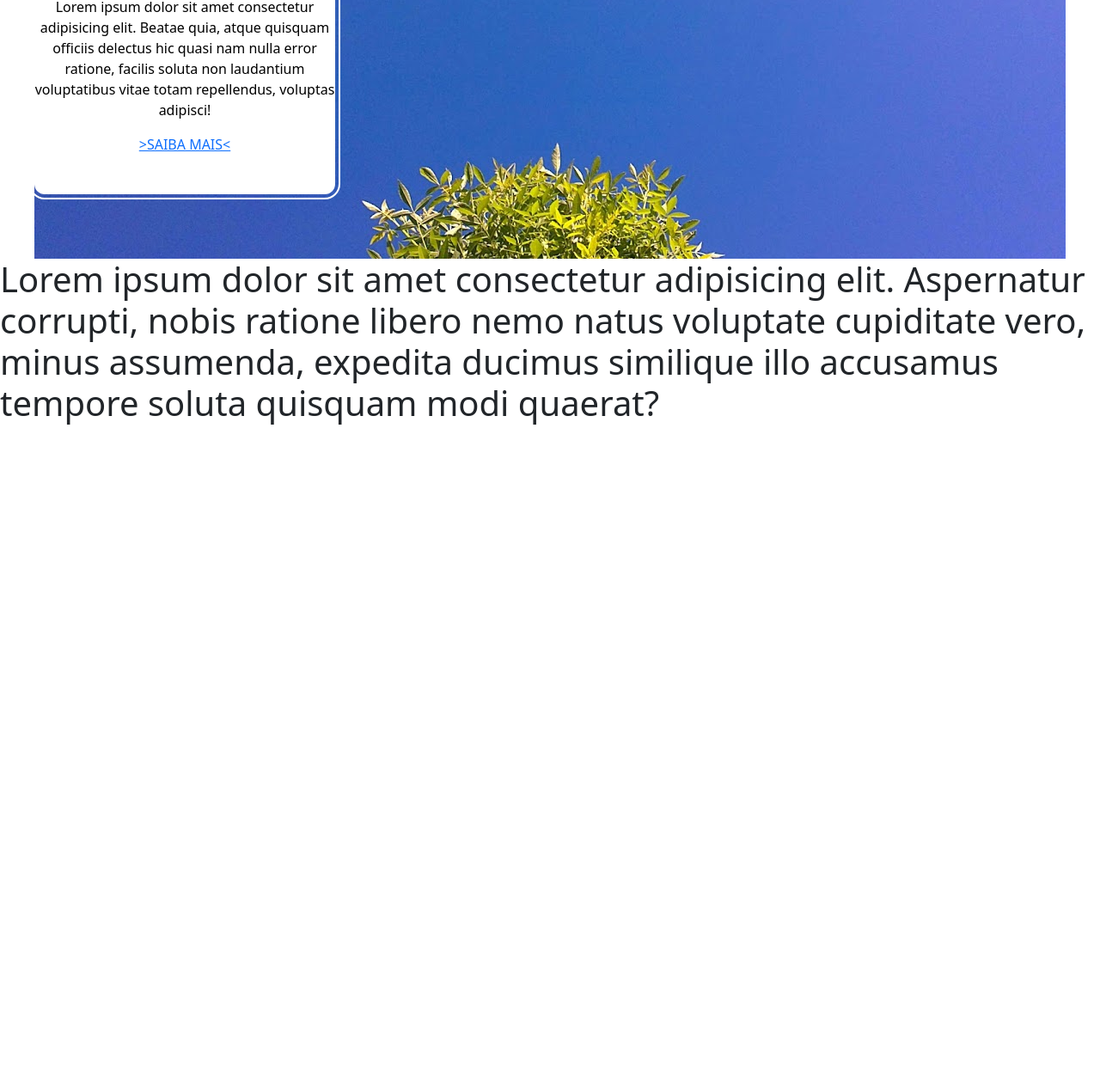
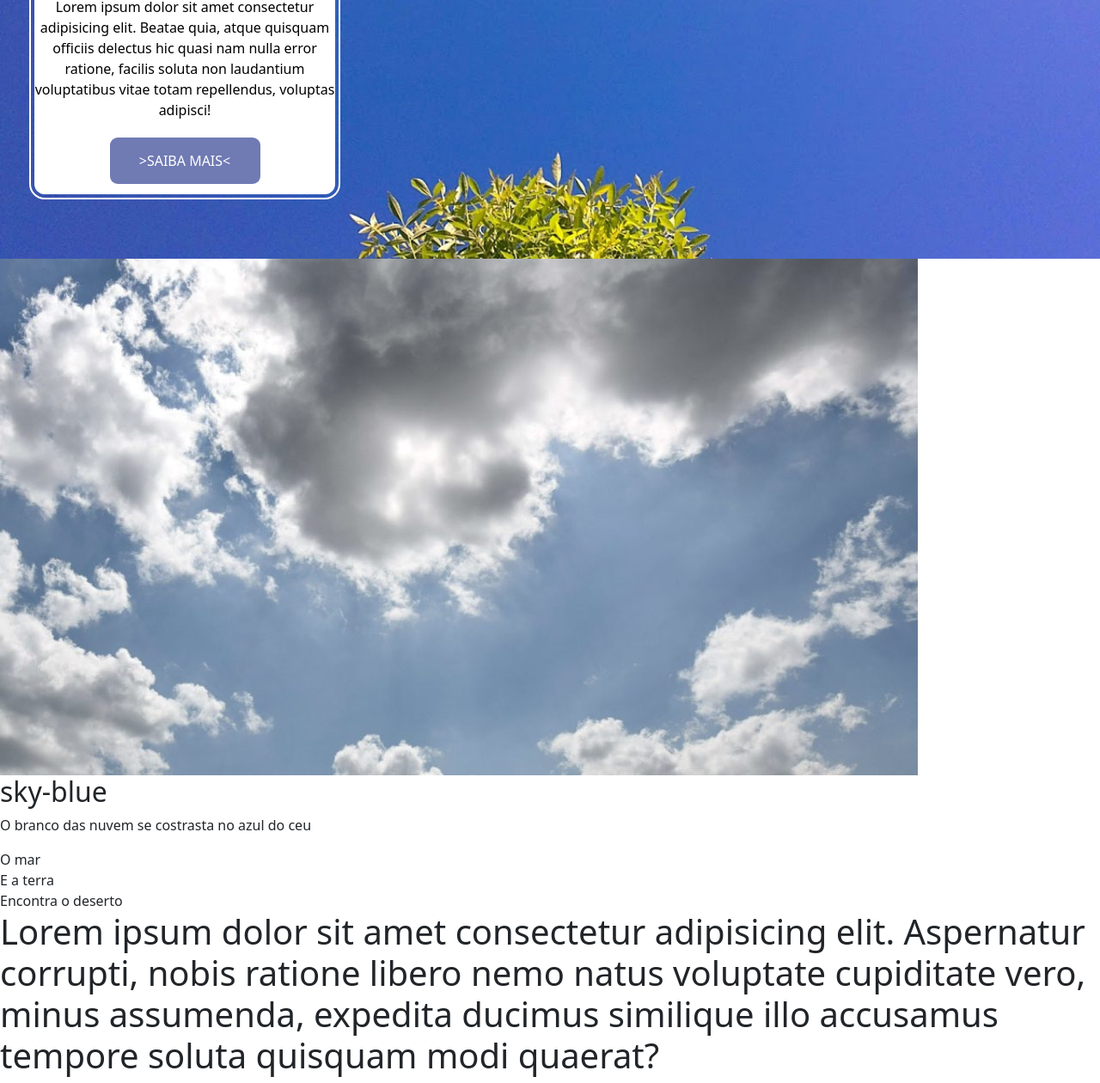
Before and after one commit to Code-Neto/Primavera-verao, a plain HTML site: page index.html in a window 1280 px wide. Shown: the part 299-1559 px from the top of the page at 86% size. Before the commit the page ends 800 px from the top, so only its background shows below. Drawn offline with nearby package versions, Linux system fonts and the light colour scheme.

Commit message:
subindo codigo

```diff
--- a/estilo.css
+++ b/estilo.css
@@ -56,7 +56,8 @@
 .sobre .informacaoSimplesVisual{
     display: flex;
     justify-content: space-between;
-    background: url(./img/R\ \(1\).jpg) center center no-repeat ;
+    background: url(./img/R\ \(1\).jpg) center center no-repeat;
+    background-size: cover;
     width: 100%;
     height: 100%;
 }
@@ -78,7 +79,26 @@
     size: 25;
 }
 
+.sobre .informacaoSimplesVisual .infoComImagen p{
+    margin-bottom: 20px;
+    display: block;
+}
+
 .sobre .informacaoSimplesVisual .infoComImagen a{
+    width: 175px;
     padding: 15px;
     cursor: pointer;
+    background-color: #707ab3;
+    color: #ffff;
+    border-radius: 9px;
+    display: block;
+    margin: 0 auto;
+    text-decoration: none;
+    font-weight: 400;
 }
+
+.sobre .informacaoSimplesVisual .infoComImagen a:hover{
+    margin-left: 85px;
+    box-shadow: 5px 5px 0px 0px #252a36;
+    transition: 0.5s;
+}
--- a/index.html
+++ b/index.html
@@ -36,14 +36,23 @@
                     Lorem ipsum dolor sit amet consectetur adipisicing elit. Beatae quia, atque quisquam officiis delectus hic quasi nam nulla error ratione, facilis soluta non laudantium voluptatibus vitae totam repellendus, voluptas adipisci!
                 </p>
 
-                <a href="#"> >SAIBA MAIS< </a>
+                <a href="./html/saibamais.html"  target="_blank" id="saibaMais"> >SAIBA MAIS< </a>
             </div>
-            <ul class="listaCores">
-                <li class="cor azulBB">Céu</li>
-                <li class="cor azulMarinho">Mar</li>
-                <li class="cor laranja">Terra</li>
-            </ul>
         </section>
+        <sectio class="sobreNos">
+            <article class="mostrar">
+                <img src="./img/cellevimentenublado.jpg" alt="cel levimente nublado">
+                <div class="mostrar descricao">
+                    <h2 class="tema">sky-blue</h2>
+                    <p class="descricao">O branco das nuvem se costrasta no azul do ceu</p>
+                </div>
+            </article>
+            <div class="rolar">
+                <div class="rolarConteudo mar">O mar</div>
+                <div class="rolarConteudo terra">E a terra</div>
+                <div class="rolarConteudo deserto">Encontra o deserto</div>
+            </div>
+        </sectio>
         <h1>Lorem ipsum dolor sit amet consectetur adipisicing elit. Aspernatur corrupti, nobis ratione libero nemo natus voluptate cupiditate vero, minus assumenda, expedita ducimus similique illo accusamus tempore soluta quisquam modi quaerat?</h1>
     </main>
         <script src="https://code.jquery.com/jquery-3.3.1.slim.min.js" integrity="sha384-q8i/X+965DzO0rT7abK41JStQIAqVgRVzpbzo5smXKp4YfRvH+8abtTE1Pi6jizo" crossorigin="anonymous"></script>
```
Also changed, not shown: html/saibamais.html (added, +12 -0 lines), img/cellevimentenublado.jpg (added).
